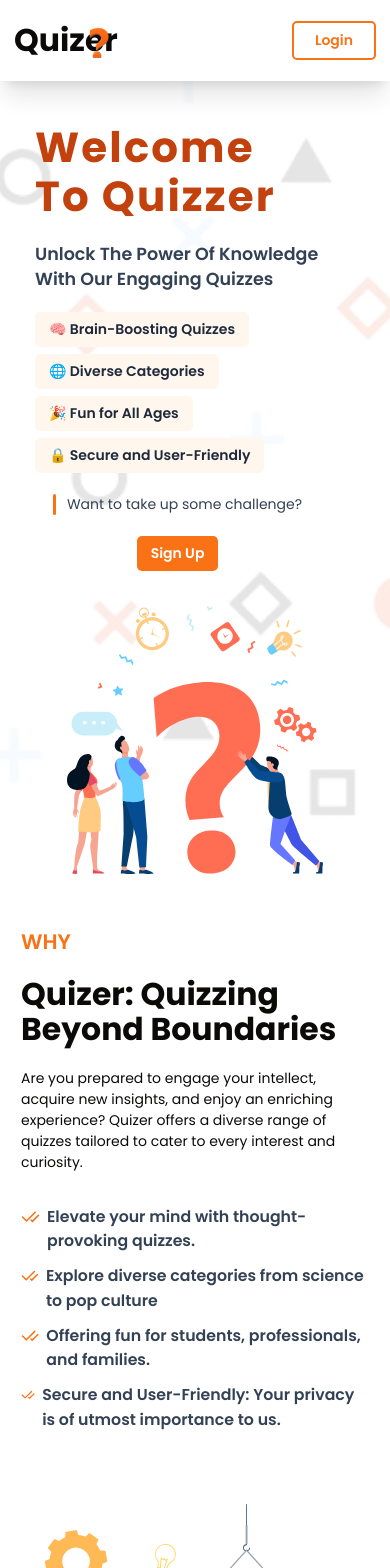
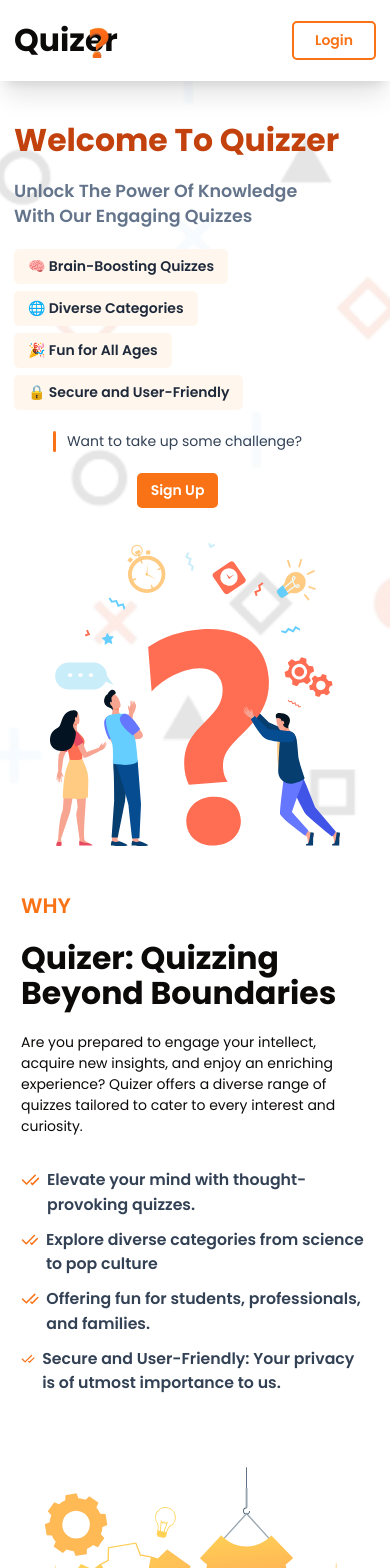
Before and after one commit to BashBuilder/Quizer, a React (Vite) app: page / in a window 390 px wide. Shown: the top 1568 px of the page. Built offline with nearby package versions, Linux system fonts and the light colour scheme.

Commit message:
ui update

```diff
--- a/src/components/Why.tsx
+++ b/src/components/Why.tsx
@@ -2,7 +2,7 @@ import { CheckCheckIcon } from "lucide-react";
 
 export default function Why() {
   return (
-    <section className="mt-20 gap-6 py-5 md:mt-10">
+    <section className="gap-6 py-5 md:mt-10">
       <div className="order-2 col-span-6 md:order-1">
         <img src="assets/svg/slider-1.svg" alt="" data-aos="flip-left" />
       </div>
--- a/src/routes/Home.tsx
+++ b/src/routes/Home.tsx
@@ -10,7 +10,7 @@ function Home() {
 
   return (
     <div>
-      <section className=" h-[90vh] min-h-[600px] items-center justify-items-center px-10 pt-12 md:grid md:h-[80vh] md:grid-cols-12 md:px-32 md:py-0 ">
+      <section className=" min-h-[600px] items-center justify-items-center px-4 pt-12 md:grid md:h-[80vh] md:grid-cols-12 md:px-32 md:py-0 ">
         <div className="flex flex-col gap-6 md:col-span-6 md:text-left ">
           {auth ? (
             <div className="flex flex-col gap-8">
@@ -41,10 +41,10 @@ function Home() {
             </div>
           ) : (
             <div className="flex flex-col gap-6">
-              <h1 className="capitalize leading-[3.5rem] tracking-wider text-orange-700 md:text-left ">
+              <h1 className="text-4xl capitalize   text-orange-700 md:text-left ">
                 Welcome to Quizzer
               </h1>
-              <h5 className="font-semibold capitalize text-slate-700 ">
+              <h5 className="font-semibold capitalize text-slate-500 ">
                 Unlock the Power of Knowledge with Our Engaging Quizzes
               </h5>
               <ul className="flex flex-col gap-2">
```
